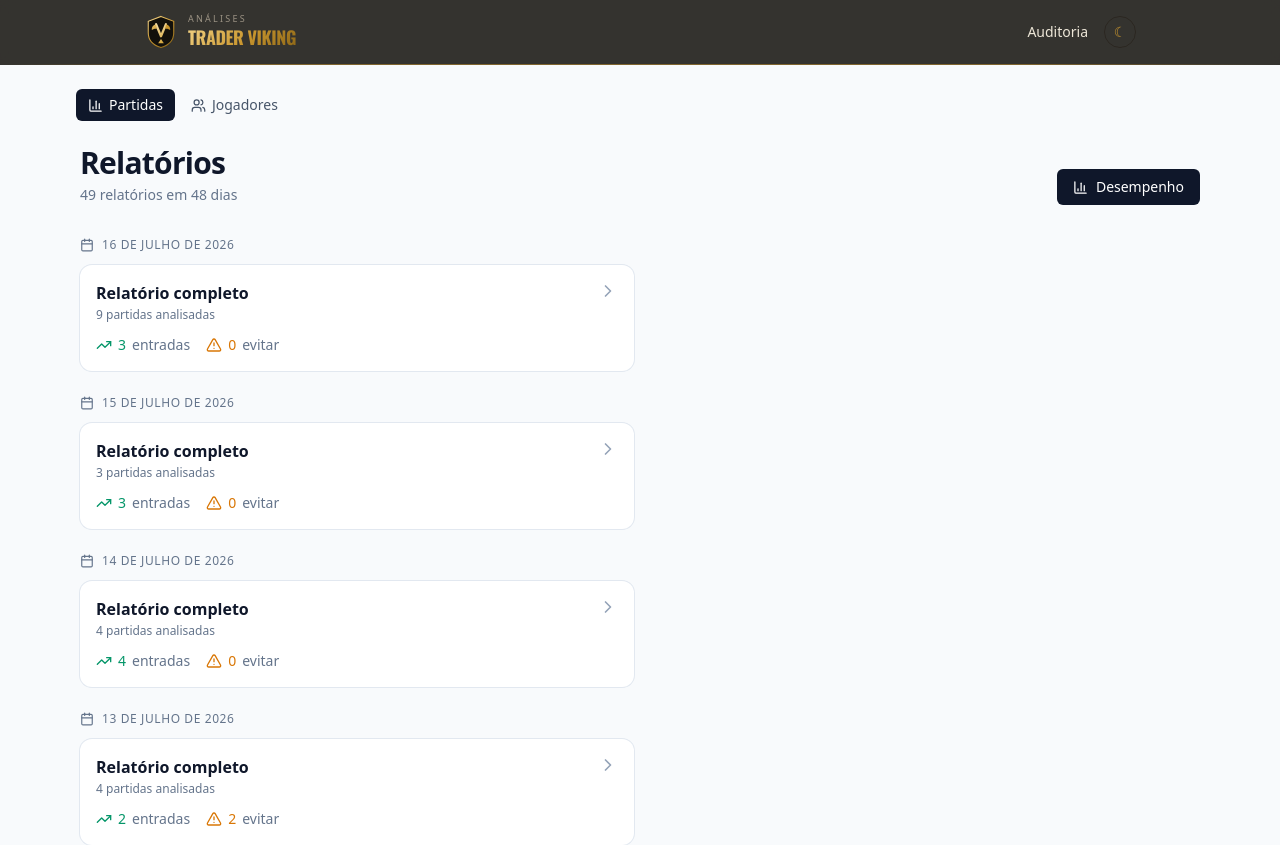
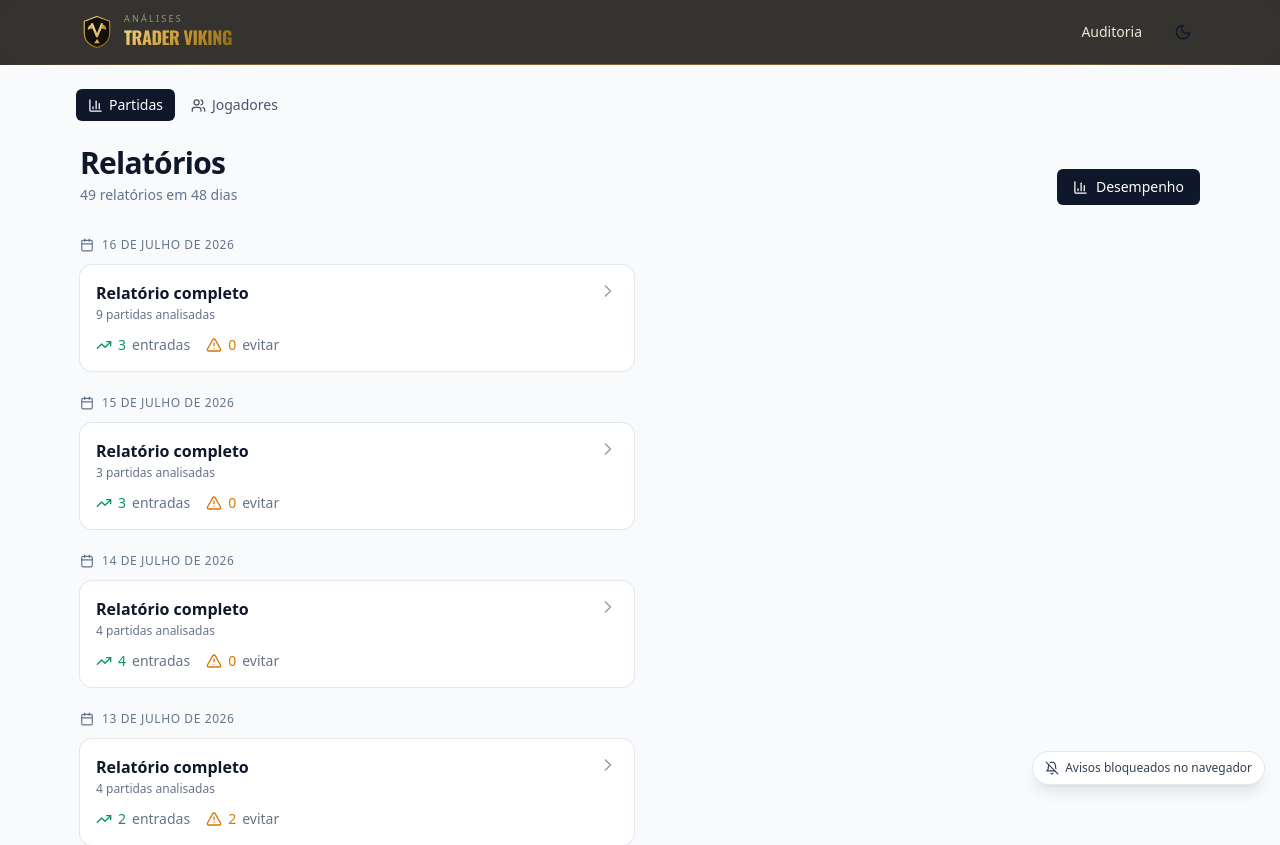
Before and after one commit to trader-viking/analisefb, a Next.js app: page / in a window 1280 px wide. Shown: the top 845 px of the page. Built offline with nearby package versions, Linux system fonts and the light colour scheme.

Commit message:
cards viking + notificacoes push no layout

```diff
--- a/app/layout.tsx
+++ b/app/layout.tsx
@@ -2,23 +2,31 @@ import type { Metadata } from 'next';
 import './globals.css';
 import Link from 'next/link';
 import ThemeToggle from '@/components/ThemeToggle';
-import HeaderViking from '@/components/HeaderViking';
 import BotaoInstalar from '@/components/BotaoInstalar';
+import NotificacoesPush from '@/components/NotificacoesPush';
 
 export const metadata: Metadata = {
-  title: 'Análises Trader',
-  description: 'Quadros operacionais diários',
+  title: 'Análises Trader Viking',
+  description: 'Quadros operacionais diários · entradas e análises de trading esportivo',
+  manifest: '/manifest.json',
+  themeColor: '#12100B',
+  icons: {
+    icon: '/icon-192.png',
+    apple: '/icon-192.png',
+  },
 };
 
 export default function RootLayout({ children }: { children: React.ReactNode }) {
   return (
     <html lang="pt-BR" suppressHydrationWarning>
       <head>
-        <link rel="manifest" href="/manifest.json" />
-        <meta name="theme-color" content="#12100B" />
-        <link rel="apple-touch-icon" href="/icon-192.png" />
-        <link href="https://fonts.googleapis.com/css2?family=Oswald:wght@500;700&display=swap" rel="stylesheet" />
-
+        {/* Fonte display da marca (viking, condensada) */}
+        <link rel="preconnect" href="https://fonts.googleapis.com" />
+        <link rel="preconnect" href="https://fonts.gstatic.com" crossOrigin="anonymous" />
+        <link
+          href="https://fonts.googleapis.com/css2?family=Oswald:wght@500;700&display=swap"
+          rel="stylesheet"
+        />
         <script
           dangerouslySetInnerHTML={{
             __html: `
@@ -33,14 +41,102 @@ export default function RootLayout({ children }: { children: React.ReactNode })
         />
       </head>
       <body>
-        <BotaoInstalar />
+        {/* ===== HEADER VIKING PREMIUM ===== */}
+        <header
+          className="sticky top-0 z-30 backdrop-blur-md"
+          style={{ background: 'rgba(18,16,11,0.85)' }}
+        >
+          <div className="max-w-6xl mx-auto px-4 h-16 flex items-center justify-between">
+            {/* Marca: logo machado + nome */}
+            <Link href="/" className="flex items-center gap-2.5 group">
+              <svg
+                width="34"
+                height="34"
+                viewBox="0 0 48 48"
+                fill="none"
+                aria-hidden="true"
+                className="transition-transform group-hover:scale-105"
+              >
+                <defs>
+                  <linearGradient id="hv-ouro" x1="8" y1="4" x2="40" y2="44" gradientUnits="userSpaceOnUse">
+                    <stop offset="0" stopColor="#F4D588" />
+                    <stop offset="0.5" stopColor="#C9962E" />
+                    <stop offset="1" stopColor="#8A6516" />
+                  </linearGradient>
+                  <linearGradient id="hv-brilho" x1="14" y1="10" x2="30" y2="38" gradientUnits="userSpaceOnUse">
+                    <stop offset="0" stopColor="#FBE7B8" />
+                    <stop offset="1" stopColor="#D3A63C" />
+                  </linearGradient>
+                </defs>
+                <path
+                  d="M24 2 L42 9 V25 C42 36 34 43 24 46 C14 43 6 36 6 25 V9 Z"
+                  fill="#12100B"
+                  stroke="url(#hv-ouro)"
+                  strokeWidth="1.5"
+                />
+                <path
+                  d="M17 13 L24 30 L31 13"
+                  stroke="url(#hv-brilho)"
+                  strokeWidth="3.2"
+                  strokeLinecap="round"
+                  strokeLinejoin="round"
+                  fill="none"
+                />
+                <path d="M31 13 C35 14 37.5 17 37 21 C34.5 20 32 19 30 19.5 Z" fill="url(#hv-ouro)" />
+                <path d="M17 13 C13 14 10.5 17 11 21 C13.5 20 16 19 18 19.5 Z" fill="url(#hv-ouro)" />
+                <path d="M24 34 L20 40 H28 Z" fill="url(#hv-brilho)" />
+              </svg>
+              <span className="leading-none">
+                <span className="block text-[9px] uppercase tracking-[0.25em] text-[#9B9384]">
+                  Análises
+                </span>
+                <span
+                  className="block text-lg font-bold uppercase tracking-tight"
+                  style={{
+                    fontFamily: '"Oswald","Archivo Narrow",system-ui,sans-serif',
+                    background: 'linear-gradient(135deg,#F4D588 0%,#C9962E 55%,#8A6516 100%)',
+                    WebkitBackgroundClip: 'text',
+                    backgroundClip: 'text',
+                    WebkitTextFillColor: 'transparent',
+                    color: 'transparent',
+                  }}
+                >
+                  Trader Viking
+                </span>
+              </span>
+            </Link>
 
-        <HeaderViking />
+            {/* Ações à direita */}
+            <div className="flex items-center gap-1 sm:gap-3">
+              <Link
+                href="/auditoria/"
+                className="text-sm font-medium px-3 py-1.5 rounded-md text-[#EDE7D8] hover:text-[#F4D588] transition-colors"
+              >
+                Auditoria
+              </Link>
+              <ThemeToggle />
+            </div>
+          </div>
+          {/* Fio dourado — assinatura estrutural da marca */}
+          <div
+            style={{
+              height: 1,
+              background: 'linear-gradient(90deg,transparent,#C9962E 20%,#C9962E 80%,transparent)',
+              opacity: 0.5,
+            }}
+          />
+        </header>
 
         <main className="max-w-6xl mx-auto px-4 py-6">{children}</main>
+
         <footer className="max-w-6xl mx-auto px-4 py-8 text-xs text-ink-500 text-center">
           Análises geradas automaticamente · Não constitui recomendação de aposta
         </footer>
+
+        {/* Botão de instalar como app (PWA) */}
+        <BotaoInstalar />
+        {/* Notificações push: sino "Ativar avisos" + checagem de jogos/vereditos */}
+        <NotificacoesPush />
       </body>
     </html>
   );
```
